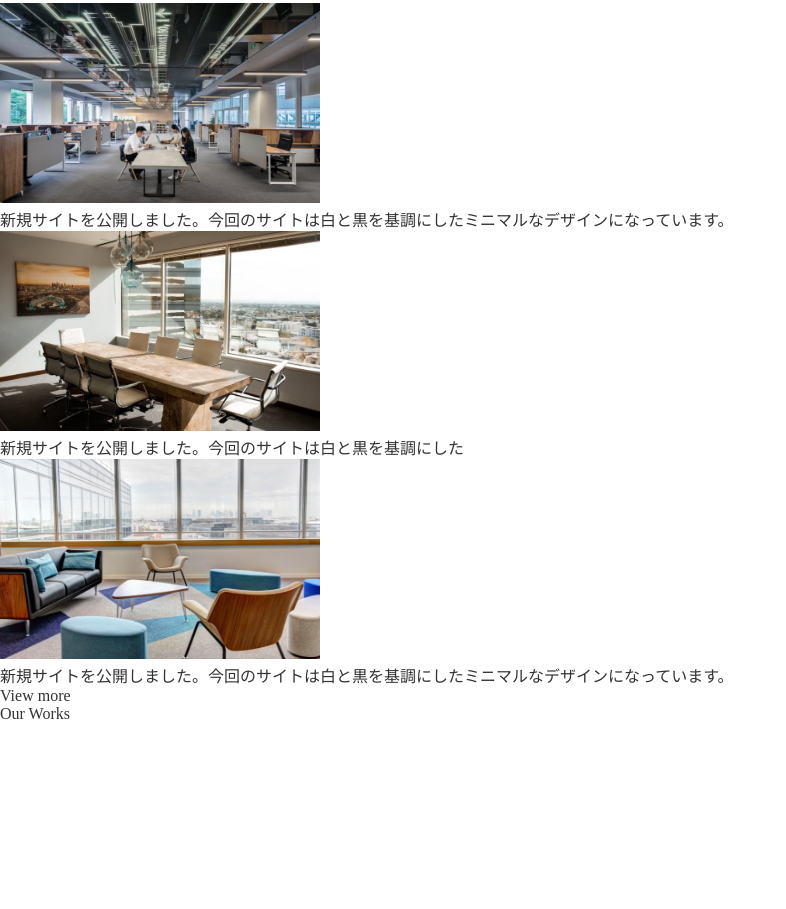
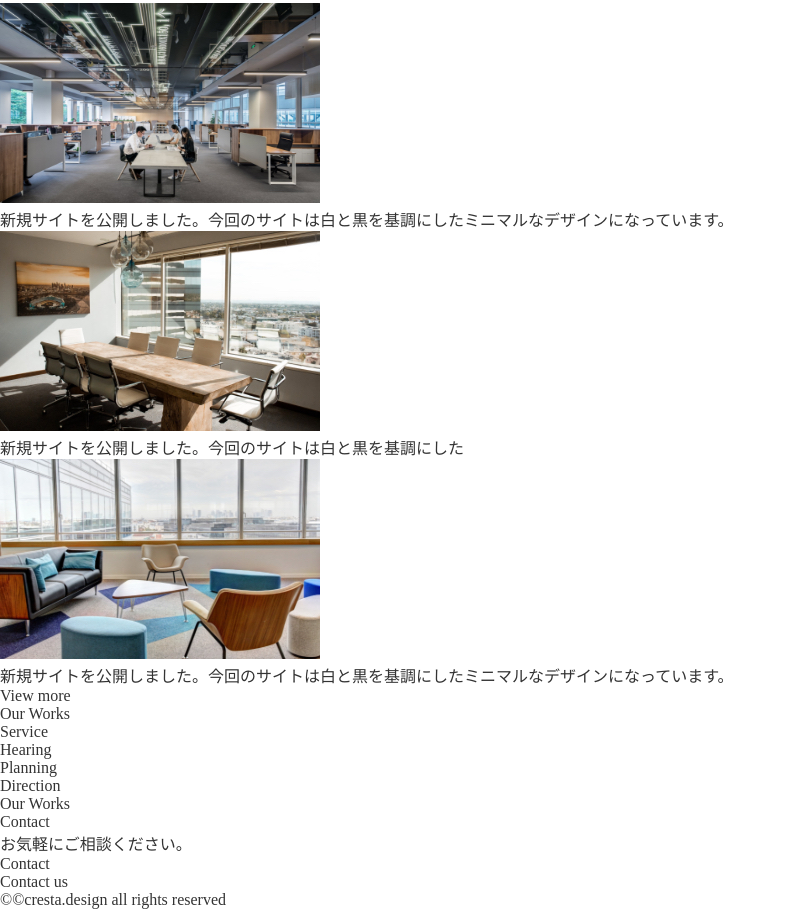
Before and after one commit to e-adachi-55/crestadesign-cording2, a plain HTML site: page index.html in a window 1280 px wide. Shown: the part 1233-2142 px from the top of the page, without its empty margins (0-786 px from the left). Before the commit the page ends 1956 px from the top, so only its background shows below. Drawn offline with Linux system fonts and the light colour scheme.

Commit message:
service・contact・footer部分HTML

```diff
--- a/index.html
+++ b/index.html
@@ -86,9 +86,32 @@
             <div class="section-bottom">Our Works</div>
         </section>
 
-        <section class="section-wrapper"></section>
-        <section class="section-wrapper"></section>
+        <!-- service -->
+        <section class="section-wrapper">
+            <h2 class="section-title">Service</h2>
+            <ul class="service-list">
+                <li class="service-item"><a href="#!">Hearing</a></li>
+                <li class="service-item"><a href="#!">Planning</a></li>
+                <li class="service-item"><a href="#!">Direction</a></li>
+            </ul>
+            <div class="section-bottom">Our Works</div>
+        </section>
+
+        <!-- contact -->
+        <section class="section-wrapper">
+            <h2 class="section-title">Contact</h2>
+            <div class="section-inner">
+                <p class="contact-text">お気軽にご相談ください。</p>
+                <a href="./contact/" class="btn-link">Contact</a>
+            </div>
+            <div class="section-bottom">Contact us</div>
+        </section>
     </main>
+
+    <!-- footer -->
+    <footer class="footer">
+        <small>&copy;©︎cresta.design all rights reserved</small>
+    </footer>
 
 </body>
 </html>
```
